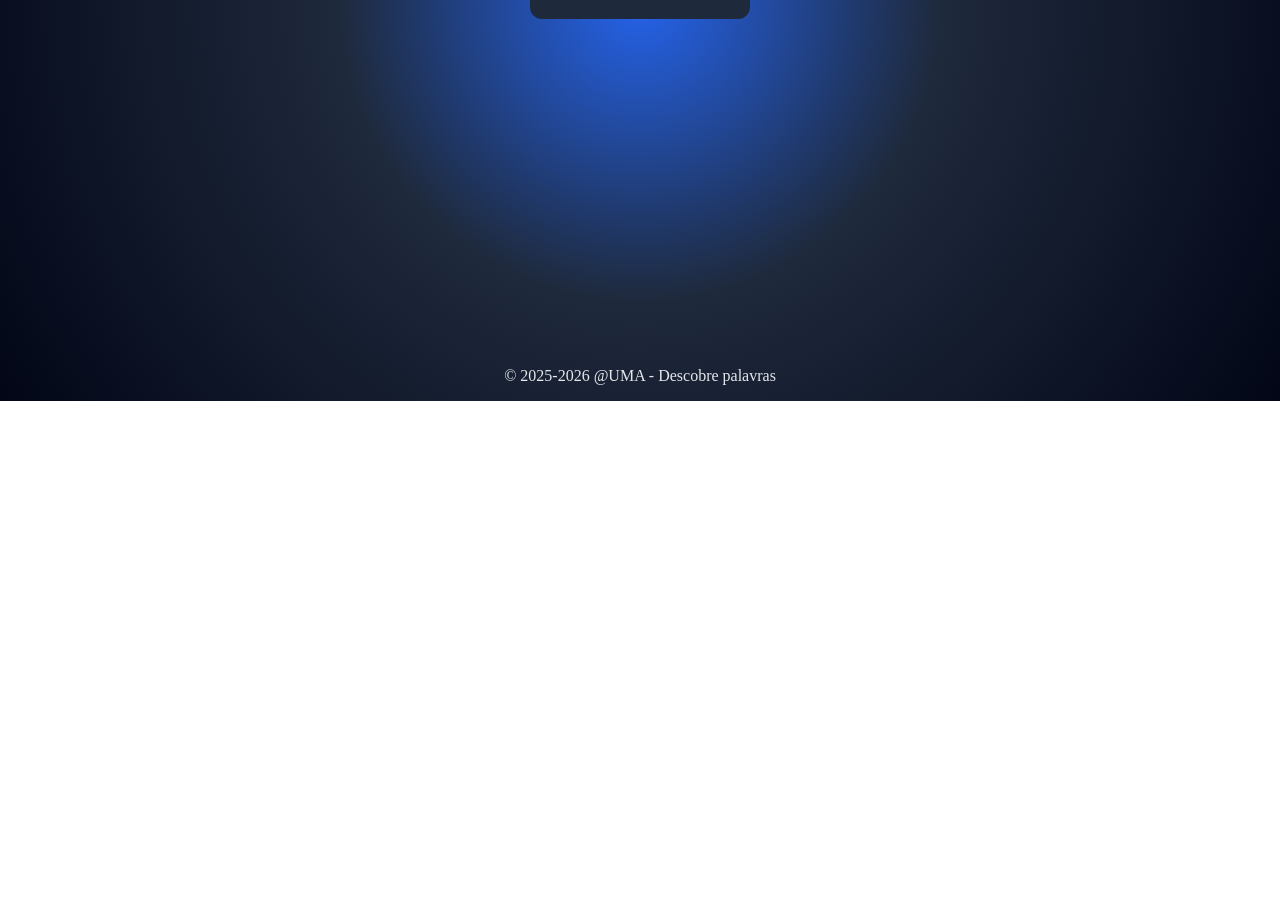
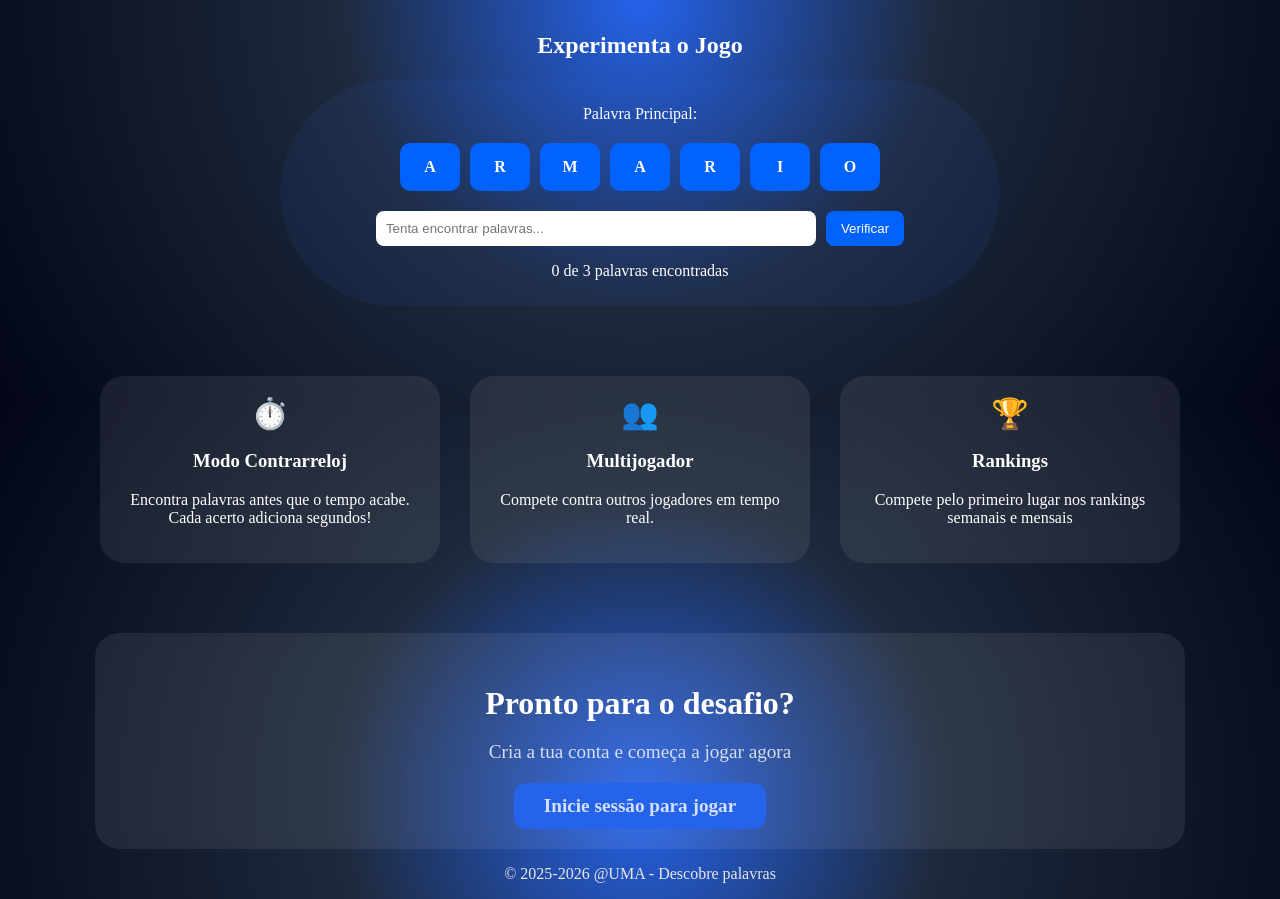
Before and after one commit to ApoloTW/DBW-2026-G19-Descobre-Palavras, a React (Vite) app: page / in a window 1280 px wide. Shown: the part 399-1298 px from the top of the page. Before the commit the page ends 800 px from the top, so only its background shows below. Built offline with nearby package versions, Linux system fonts and the light colour scheme; the HTML template or start-up script is replaced by a standard one.

Commit message:
Adição do componente do jogo ao site inicial (é um teste). Praticamente já está pronto o layout final do home. Falta por a funcionar os links do navbar.

```diff
--- a/src/components/Navbar.jsx
+++ b/src/components/Navbar.jsx
@@ -1,11 +1,25 @@
 import { Link } from "react-router-dom"
 import "../styles/navbar.css"
+import { useEffect, useState } from "react";
+
 function Navbar() {
+  const [scrolled, setScrolled] = useState(false);
+
+  useEffect(() => {
+    const handleScroll = () => {
+      setScrolled(window.scrollY > 50);
+    };
+
+    window.addEventListener("scroll", handleScroll);
+    return () => window.removeEventListener("scroll", handleScroll);
+  }, []);
+
   return (
-    <nav className="navbar">
+    <nav className={scrolled ? "navbar scrolled" : "navbar"}>
       <div className="logo">
         Descobre Palavras
       </div>
+
       <div className="links">
         <Link to="/">Inicio</Link>
         <Link to="/login">Login</Link>
--- a/src/pages/Home.jsx
+++ b/src/pages/Home.jsx
@@ -1,5 +1,6 @@
 import '../styles/home.css'
 import { Link } from "react-router-dom"
+import { useState } from 'react';
 
 function Titulo() {
   return (
@@ -35,6 +36,168 @@ function ButtonJogar() {
   )
 }
 
+function useGame() {
+  const mainWord = "ARMARIO";
+  const validWords = ["ARMA", "RIO", "MAR"];
+
+  const [input, setInput] = useState("");
+  const [foundWords, setFoundWords] = useState([]);
+
+  const checkWord = () => {
+    const word = input.toUpperCase();
+
+    if (!validWords.includes(word)) return "invalid";
+    if (foundWords.includes(word)) return "duplicate";
+
+    setFoundWords([...foundWords, word]);
+    setInput("");
+    return "ok";
+  };
+
+  return {
+    mainWord,
+    validWords,
+    input,
+    setInput,
+    foundWords,
+    checkWord
+  };
+}
+
+function WordDisplay({ word }) {
+  return (
+    <div className="letters">
+      {word.split("").map((l, i) => (
+        <div key={i} className="letter-box">
+          {l}
+        </div>
+      ))}
+    </div>
+  );
+}
+
+function InputSection({ input, setInput, onCheck }) {
+  return (
+    <div className="input-row">
+      <input
+        value={input}
+        onChange={(e) => setInput(e.target.value)}
+        placeholder="Tenta encontrar palavras..."
+      />
+
+      <button onClick={onCheck}>
+        Verificar
+      </button>
+    </div>
+  );
+}
+
+function FoundWords({ words, total }) {
+  return (
+    <>
+      <p>{words.length} de {total} palavras encontradas</p>
+
+      <div>
+        {words.map((w, i) => (
+          <span key={i} className="found-word">
+            {w}
+          </span>
+        ))}
+      </div>
+    </>
+  );
+}
+
+function Jogo() {
+  const game = useGame();
+
+  return (
+    <div className="game-container">
+      <h2>Experimenta o Jogo</h2>
+
+      <div className="card">
+        <p>Palavra Principal:</p>
+
+        <WordDisplay word={game.mainWord} />
+
+        <InputSection
+          input={game.input}
+          setInput={game.setInput}
+          onCheck={game.checkWord}
+        />
+
+        <FoundWords
+          words={game.foundWords}
+          total={game.validWords.length}
+        />
+      </div>
+    </div>
+  );
+}
+
+function FeatureCard({ icon, title, text }) {
+  return (
+    <div className="feature-card">
+      <div className="icon">{icon}</div>
+
+      <h3>{title}</h3>
+
+      <p>{text}</p>
+    </div>
+  );
+}
+
+function Features() {
+  return (
+    <div className="features-container">
+
+      <FeatureCard
+        icon="⏱️"
+        title="Modo Contrarreloj"
+        text="Encontra palavras antes que o tempo acabe. Cada acerto adiciona segundos!"
+      />
+
+      <FeatureCard
+        icon="👥"
+        title="Multijogador"
+        text="Compete contra outros jogadores em tempo real."
+      />
+
+      <FeatureCard
+        icon="🏆"
+        title="Rankings"
+        text="Compete pelo primeiro lugar nos rankings semanais e mensais"
+      />
+
+    </div>
+  );
+}
+
+function TextoFinal({titulo, texto}) {
+  return (
+    <div className="finalText">
+      <h3>{titulo}</h3>
+      <p>{texto}</p>
+      <div className="caixaCriarConta">
+        <Link to="/" className="conteudoCaixaCriarConta">
+          <p>Inicie sessão para jogar</p>
+        </Link>
+      </div>
+    </div>
+  )
+}
+
+function CaixaFinal() {
+  return (
+    <div className="caixaFinal">
+      <TextoFinal
+        titulo="Pronto para o desafio?"
+        texto="Cria a tua conta e começa a jogar agora"
+      />
+    </div>
+  );
+}
+
 function Home() {
   return (
     <div>
@@ -42,6 +205,10 @@ function Home() {
       <TextoASeguir />
       <Explicacao />
       <ButtonJogar />
+      <Jogo />
+      <Features />
+      <CaixaFinal />
+
     </div>
   )
 }
--- a/src/styles/global.css
+++ b/src/styles/global.css
@@ -1,18 +1,21 @@
-html, body, #root {
+:root {
+  --bg-gradient: radial-gradient(circle at center, #2563eb 0%, #1e293b 40%, #020617 100%);
+  --text-color: #e5e7eb;
+}
+html {
   height: 100%;
   margin: 0;
 }
-
 body {
+  padding-top: 30px;
   display: flex;
   flex-direction: column;
-
+  height: 100%;
   margin: 0;
   min-height: 100vh;
   background-attachment: fixed;
-  /*background: radial-gradient(circle at center, #1e3a8a 0%, #0f172a 40%, #020617 100%); */
-  background: radial-gradient(circle at center, #2563eb 0%, #1e293b 40%, #020617 100%);
-  color: #e5e7eb;
+  background: var(--bg-gradient);
+  color: var(--text-color);
 }
 
 #root {
--- a/src/styles/home.css
+++ b/src/styles/home.css
@@ -44,3 +44,161 @@
   background-color: white;
   transform: scale(1.05);
 }
+
+
+.game-container {
+  text-align: center;
+  color: rgb(255, 255, 255);
+  margin-top: 50px;
+}
+
+.card {
+  margin: 20px auto;
+  max-width: 700px;
+  background: #2564eb14 ;
+  padding: 10px;
+  border-radius: 800px;
+}
+
+.letters {
+  display: flex;
+  justify-content: center;
+  gap: 10px;
+  margin: 20px 0;
+}
+
+.letter-box {
+  background: #0162fe;
+  padding: 15px;
+  border-radius: 10px;
+  width: 30px;
+  font-weight: bold;
+}
+
+.input-row {
+  display: flex;
+  justify-content: center;
+  gap: 10px;
+}
+
+input {
+  padding: 10px;
+  border-radius: 8px;
+  border: none;
+  width: 60%;
+}
+
+button {
+  padding: 10px 15px;
+  background: #0162fe;
+  border: none;
+  border-radius: 8px;
+  color: white;
+  cursor: pointer;
+}
+
+button:hover {
+  background: #ffffff58;
+}
+
+.found-word {
+  display: inline-block;
+  margin: 5px;
+  padding: 5px 10px;
+  background: #000000;
+  border-radius: 6px;
+}
+
+.features-container {
+  margin-top: 70px;
+  display: flex;
+  gap: 30px;
+  justify-content: center;
+  flex-wrap: wrap;
+}
+
+.feature-card {
+  width: 300px;
+  padding: 20px;
+  border-radius: 24px;
+
+  background: rgba(255, 255, 255, 0.08);
+  color: white;
+
+  text-align: center;
+  backdrop-filter: blur(8px);
+
+  transition: transform 0.2s ease;
+}
+
+.feature-card:hover {
+  transform: translateY(-5px);
+}
+
+.icon {
+  font-size: 30px;
+  margin-bottom: 10px;
+}
+
+
+.caixaFinal {
+  margin-top: 70px;
+  display: flex;
+  gap: 30px;
+  justify-content: center;
+  flex-wrap: wrap;
+}
+
+.finalText {
+  width: 1050px;
+  padding: 20px;
+  border-radius: 24px;
+
+  background: rgba(255, 255, 255, 0.08);
+  color: white;
+
+  text-align: center;
+  backdrop-filter: blur(8px);
+
+  transition: transform 0.2s ease;
+}
+
+.finalText h3 {
+  font-size: 2rem;
+  margin-bottom: 10px;
+}
+
+.finalText p {
+  font-size: 1.2rem;
+  opacity: 0.8; /* opcional, queda más fino */
+}
+
+.caixaCriarConta {
+  display: flex;
+  justify-content: center;
+  margin-top: 20px;
+}
+
+.conteudoCaixaCriarConta {
+  background: #2563eb;
+  color: white;
+
+  padding: 12px 30px;
+  border-radius: 12px;
+
+  text-decoration: none;
+  font-weight: bold;
+
+  transition: all 0.3s ease;
+}
+
+/* quita estilos raros del <p> */
+.conteudoCaixaCriarConta p {
+  margin: 0;
+}
+
+/* hover */
+.conteudoCaixaCriarConta:hover {
+  background: #1e40af;
+  transform: scale(1.05);
+}
--- a/src/styles/navbar.css
+++ b/src/styles/navbar.css
@@ -1,9 +1,24 @@
 .navbar {
   display: flex;
-  justify-content: space-between; /* logo izquierda, links derecha */
+  justify-content: space-between;
   align-items: center;
+
   padding: 20px 20px;
-  box-shadow: 0 2px 5px rgba(0,0,0,0.1);
+
+  position: fixed;
+  top: 0;
+  width: 100%;
+
+  background: #201d1d;  /* 👈 tu color original */
+  transition: all 0.3s ease;
+
+  z-index: 1000;
+}
+
+.navbar.scrolled {
+  background: rgba(32, 29, 29, 0.4);  /* 👈 más transparente */
+  backdrop-filter: blur(10px);
+  border-bottom: 1px solid rgba(255,255,255,0.08);
 }
 
 .logo {
@@ -31,7 +46,3 @@
 .links a:hover {
   color: #2563eb;
 }
-
-nav {
-    background-color: #201d1d;
-}
```
